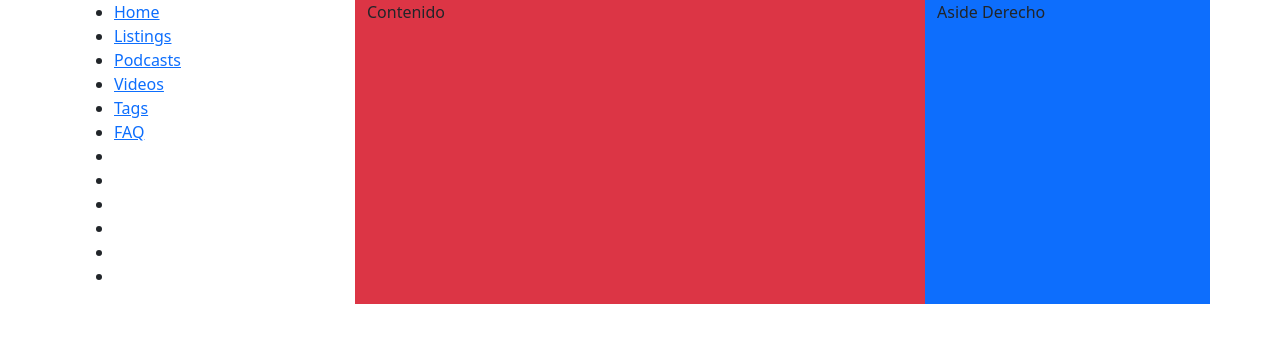
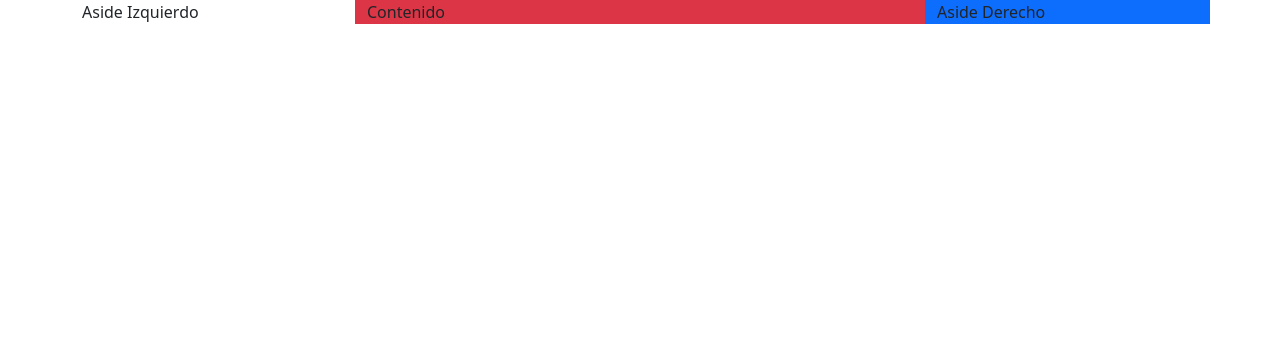
Before and after one commit to eddieelorza/DevTo_Challenge, a plain HTML site: page index.html in a window 1280 px wide. Drawn offline with nearby package versions, Linux system fonts and the light colour scheme.

Commit message:
Update index.html

```diff
--- a/index.html
+++ b/index.html
@@ -23,59 +23,7 @@
         <section class="row">
             <!-- Left Aside - Eddie -->
             <aside class=" d-none d-lg-block col-lg-3">
-               <div>
-                    <ul>
-                        <li class="">
-                            <a href="">
-                                <span class="">
-
-                                  </span>
-                                Home
-                            </a>
-                        </li>
-                        <li class="">
-                            <a href="">
-                                <span class="c-link__icon">
-                                </span>
-                                Listings
-                            </a>
-                        </li>
-                        <li class="">
-                            <a href="">
-                                <span class="c-link__icon">
-                                </span>
-                                Podcasts
-                            </a>
-                        </li>
-                        <li class="">
-                            <a href="">
-                                <span class="c-link__icon">
-
-                                  </span>
-                                Videos
-                            </a>
-                        </li>
-                        <li class="">
-                            <a href="">
-
-                                Tags
-                            </a>
-                        </li>
-                        <li class="">
-                            <a href="">
-
-                                FAQ
-                            </a>
-                        </li>
-                        <li class=""><a href=""></a></li>
-                        <li class=""><a href=""></a></li>
-                        <li class=""><a href=""></a></li>
-                        <li class=""><a href=""></a></li>
-                        <li class=""><a href=""></a></li>
-                        <li class=""><a href=""></a></li>
-
-                    </ul>
-               </div>
+               Aside Izquierdo
             </aside>
             <!--End: Left Aside - Eddie -->
 
```
